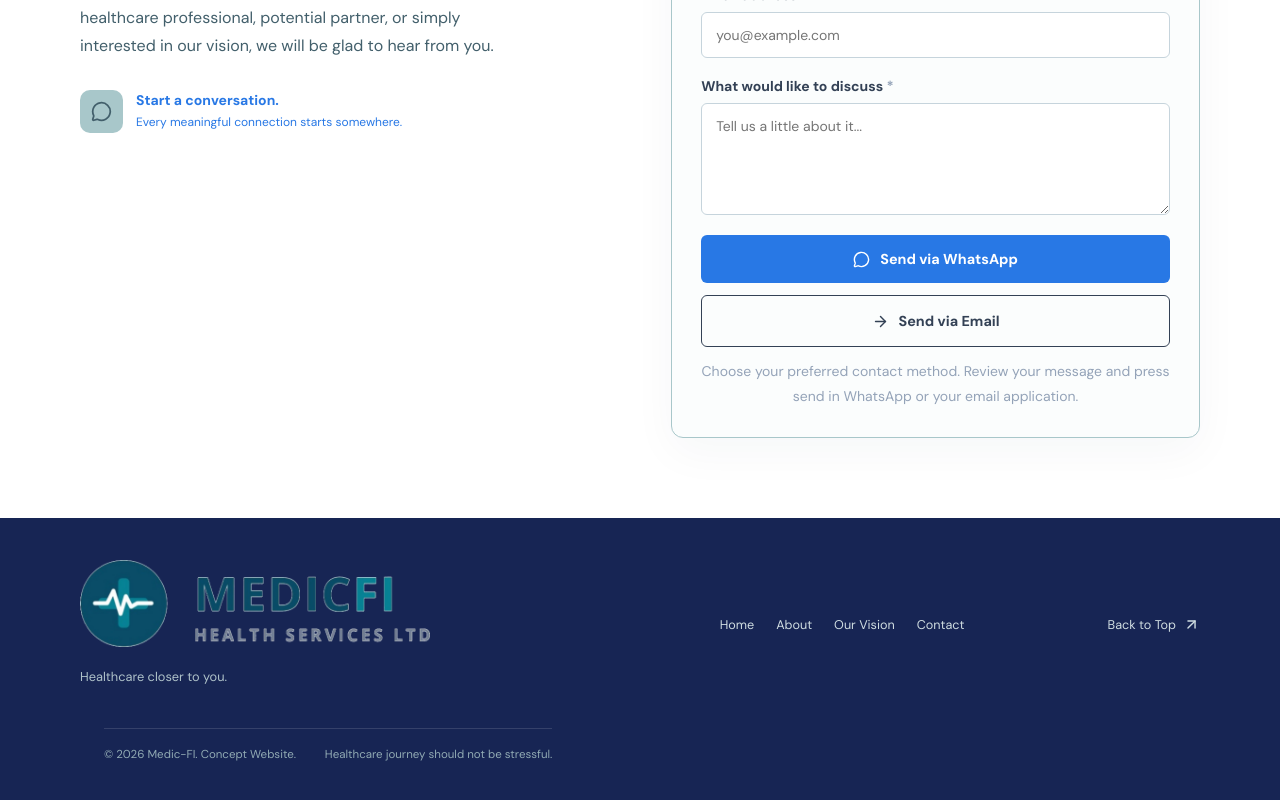
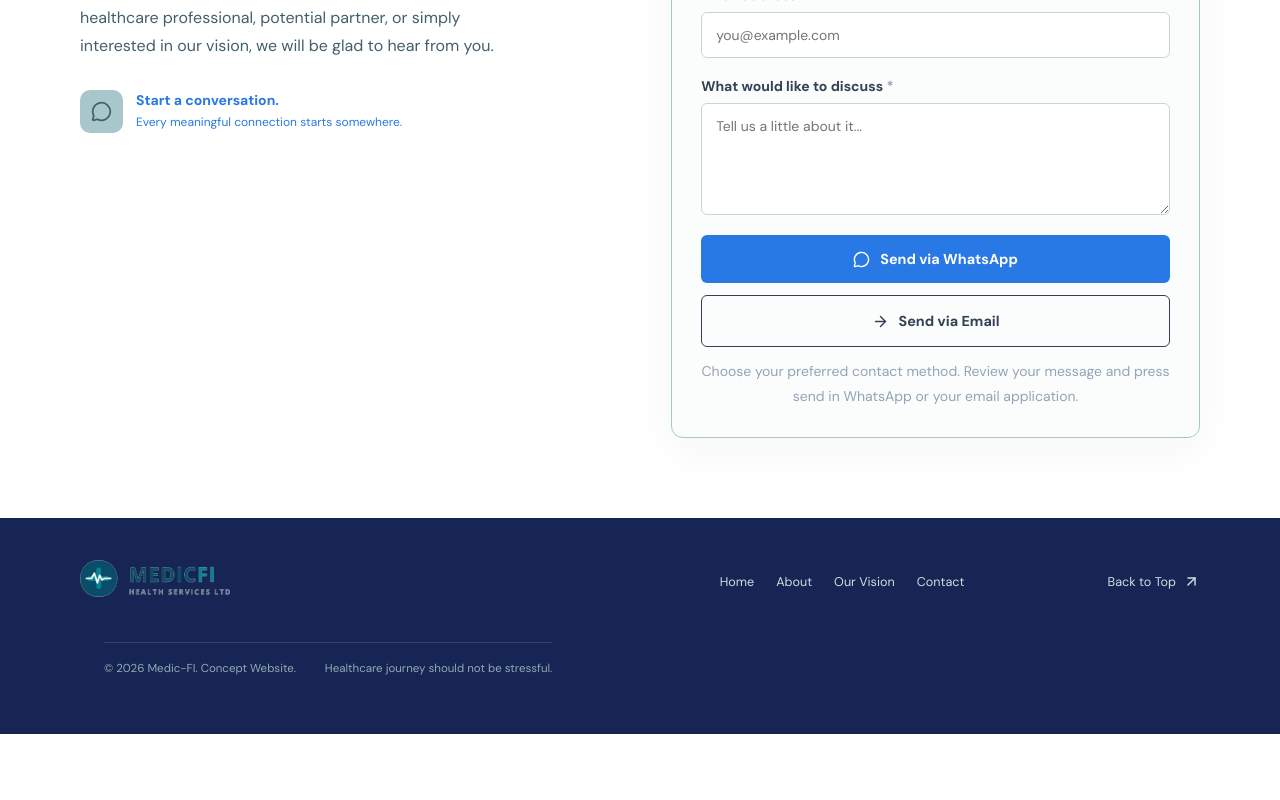
Before and after one commit to NDeenSanhaj96/medic-fi, a React (Vite) app: page / in a window 1280 px wide. Shown: the part 3473-4273 px from the top of the page. After the commit the page ends 4207 px from the top, so only its background shows below. Built offline with nearby package versions, Linux system fonts and the light colour scheme.

Commit message:
style: Change styles of the brand image of the Footer

```diff
--- a/src/App.css
+++ b/src/App.css
@@ -609,12 +609,8 @@
   background: rgb(255 255 255 / 10%);
 }
 
-.footer_brand-block p {
-  max-width: 320px;
-  margin: 14px 0 0;
-  color: #afc2c9;
-  font-size: 0.8rem;
-  line-height: 1.7;
+.footer_brand-block {
+  width: 150px;
 }
 
 .footer_links {
--- a/src/App.jsx
+++ b/src/App.jsx
@@ -430,7 +430,6 @@ function Footer() {
       <div className="container footer_top">
         <div className="footer_brand-block">
           <Brand />
-          <p>Healthcare closer to you.</p>
         </div>
         <div className="footer_links">
           <a href="#home">Home</a>
```
